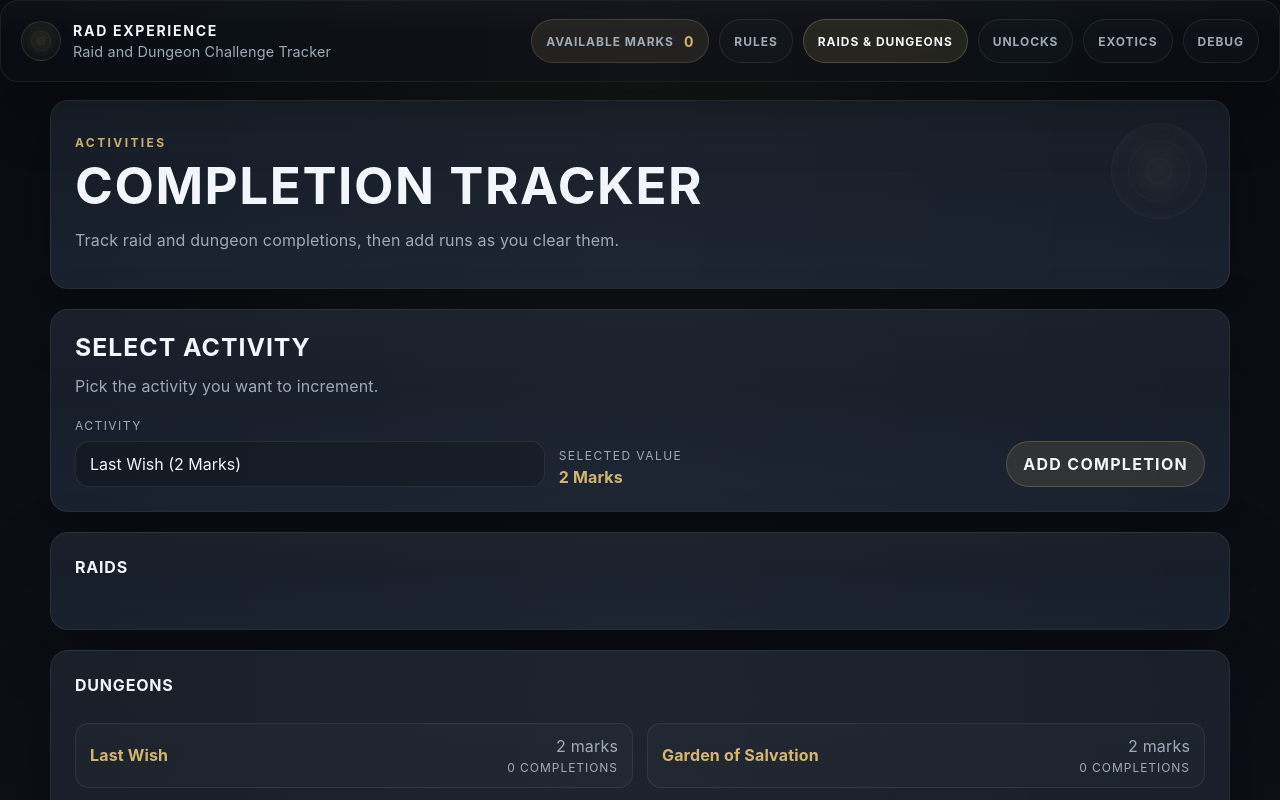
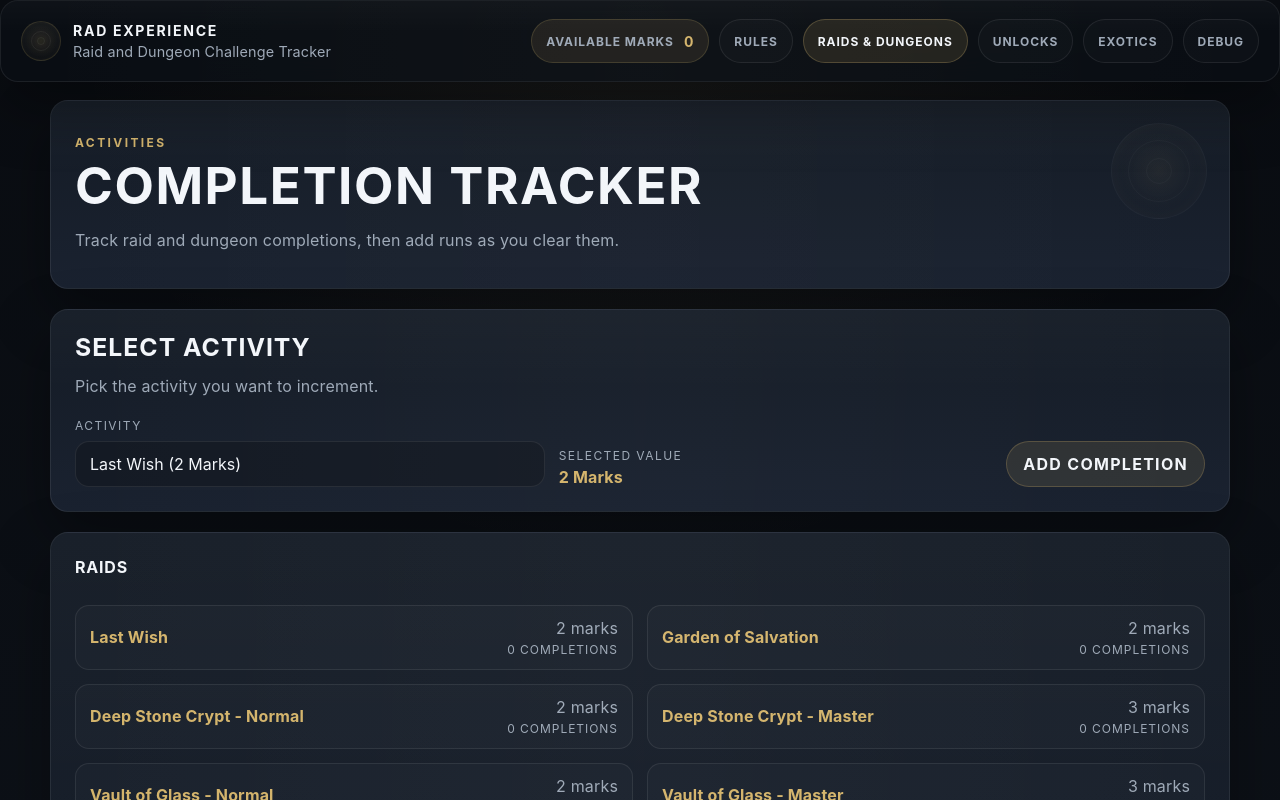
Before and after one commit to JLindstrom-US/RaD-Challenge, a React (Vite) app: page /activities in a window 1280 px wide. Shown: the top 800 px of the page. Built offline with nearby package versions, Linux system fonts and the light colour scheme.

Commit message:
chud chuddington

```diff
--- a/src/pages/ActivitiesPage.jsx
+++ b/src/pages/ActivitiesPage.jsx
@@ -1,26 +1,6 @@
 import { useEffect, useMemo, useState } from 'react'
 import Layout from '../components/Layout'
-import { allActivities } from '../data'
-
-function cleanString(value) {
-  return String(value || '')
-    .normalize('NFKC')
-    .trim()
-    .toLowerCase()
-}
-
-function getActivityType(activity) {
-  const rawType = cleanString(activity?.type)
-  const rawCategory = cleanString(activity?.category)
-  const rawKind = cleanString(activity?.kind)
-
-  const value = rawType || rawCategory || rawKind
-
-  if (value === 'raid' || value === 'raids') return 'raid'
-  if (value === 'dungeon' || value === 'dungeons') return 'dungeon'
-
-  return 'dungeon'
-}
+import { raids, dungeons } from '../data'
 
 function ActivityList({ title, items, completions }) {
   return (
@@ -53,41 +33,27 @@
   const [selected, setSelected] = useState('')
   const [pulse, setPulse] = useState(false)
 
-  const groupedActivities = useMemo(() => {
-    const raids = []
-    const dungeons = []
-
-    for (const activity of allActivities) {
-      const resolvedType = getActivityType(activity)
-
-      if (resolvedType === 'raid') {
-        raids.push(activity)
-      } else {
-        dungeons.push(activity)
-      }
-    }
-
-    return { raids, dungeons }
+  const allActivities = useMemo(() => {
+    return [...raids, ...dungeons]
   }, [])
 
-  const orderedActivities = useMemo(() => {
-    return [...groupedActivities.raids, ...groupedActivities.dungeons]
-  }, [groupedActivities])
-
   const selectedActivity = useMemo(() => {
-    return orderedActivities.find((activity) => activity.name === selected) || null
-  }, [orderedActivities, selected])
+    return allActivities.find((activity) => activity.name === selected) || null
+  }, [allActivities, selected])
 
   useEffect(() => {
-    if (!selected && orderedActivities.length) {
-      setSelected(orderedActivities[0].name)
+    if (!selected && allActivities.length) {
+      setSelected(allActivities[0].name)
     }
-  }, [selected, orderedActivities])
+  }, [selected, allActivities])
 
   useEffect(() => {
     if (!pulse) return
 
-    const timeoutId = window.setTimeout(() => setPulse(false), 180)
+    const timeoutId = window.setTimeout(() => {
+      setPulse(false)
+    }, 180)
+
     return () => window.clearTimeout(timeoutId)
   }, [pulse])
 
@@ -123,7 +89,7 @@
             <span>Activity</span>
             <select value={selected} onChange={(e) => setSelected(e.target.value)}>
               <optgroup label="Raids">
-                {groupedActivities.raids.map((activity) => (
+                {raids.map((activity) => (
                   <option key={activity.name} value={activity.name}>
                     {activity.name} ({activity.marks} Marks)
                   </option>
@@ -131,7 +97,7 @@
               </optgroup>
 
               <optgroup label="Dungeons">
-                {groupedActivities.dungeons.map((activity) => (
+                {dungeons.map((activity) => (
                   <option key={activity.name} value={activity.name}>
                     {activity.name} ({activity.marks} Marks)
                   </option>
@@ -159,7 +125,7 @@
       <section className="panel activity-panel">
         <ActivityList
           title="Raids"
-          items={groupedActivities.raids}
+          items={raids}
           completions={completions}
         />
       </section>
@@ -167,7 +133,7 @@
       <section className="panel activity-panel">
         <ActivityList
           title="Dungeons"
-          items={groupedActivities.dungeons}
+          items={dungeons}
           completions={completions}
         />
       </section>
```
